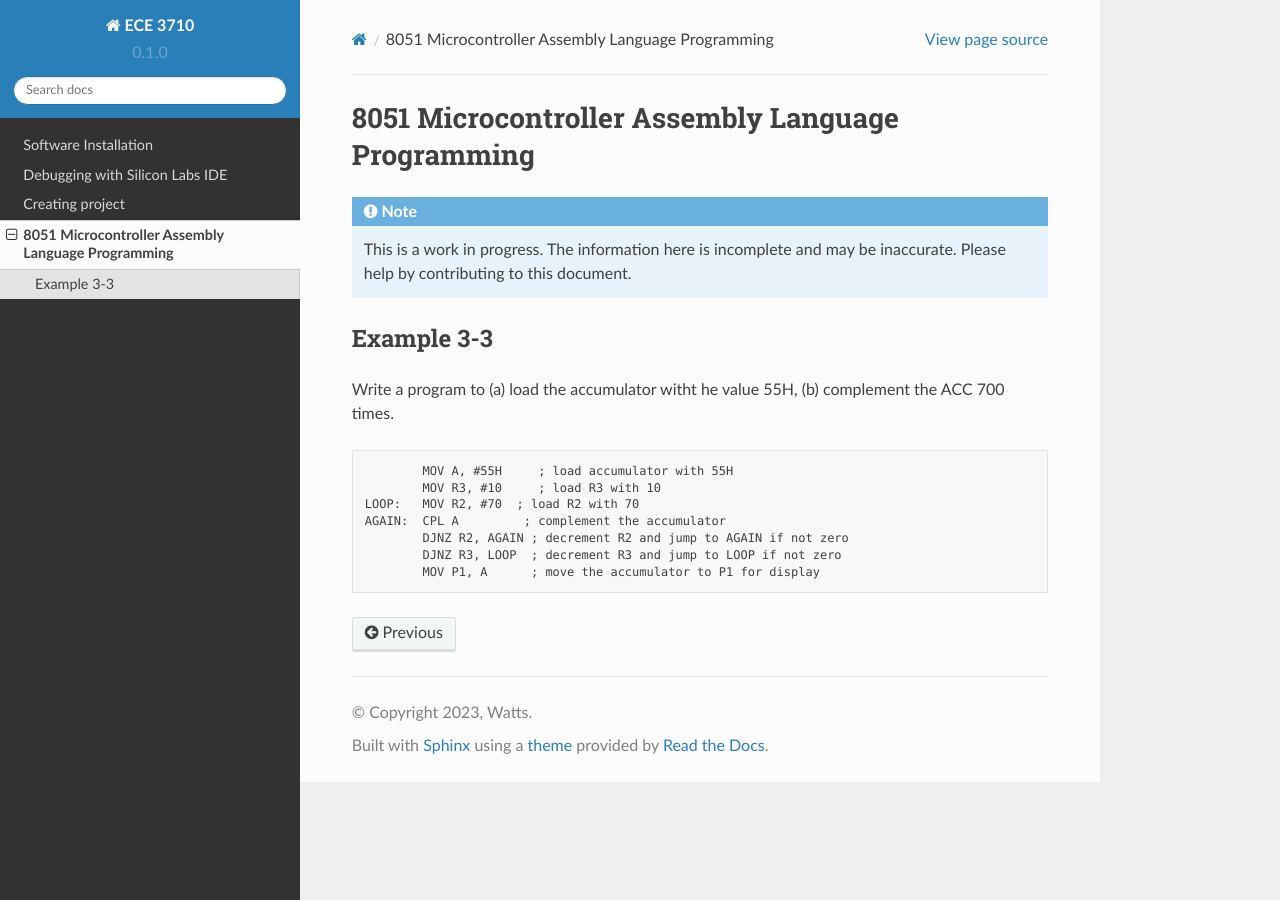
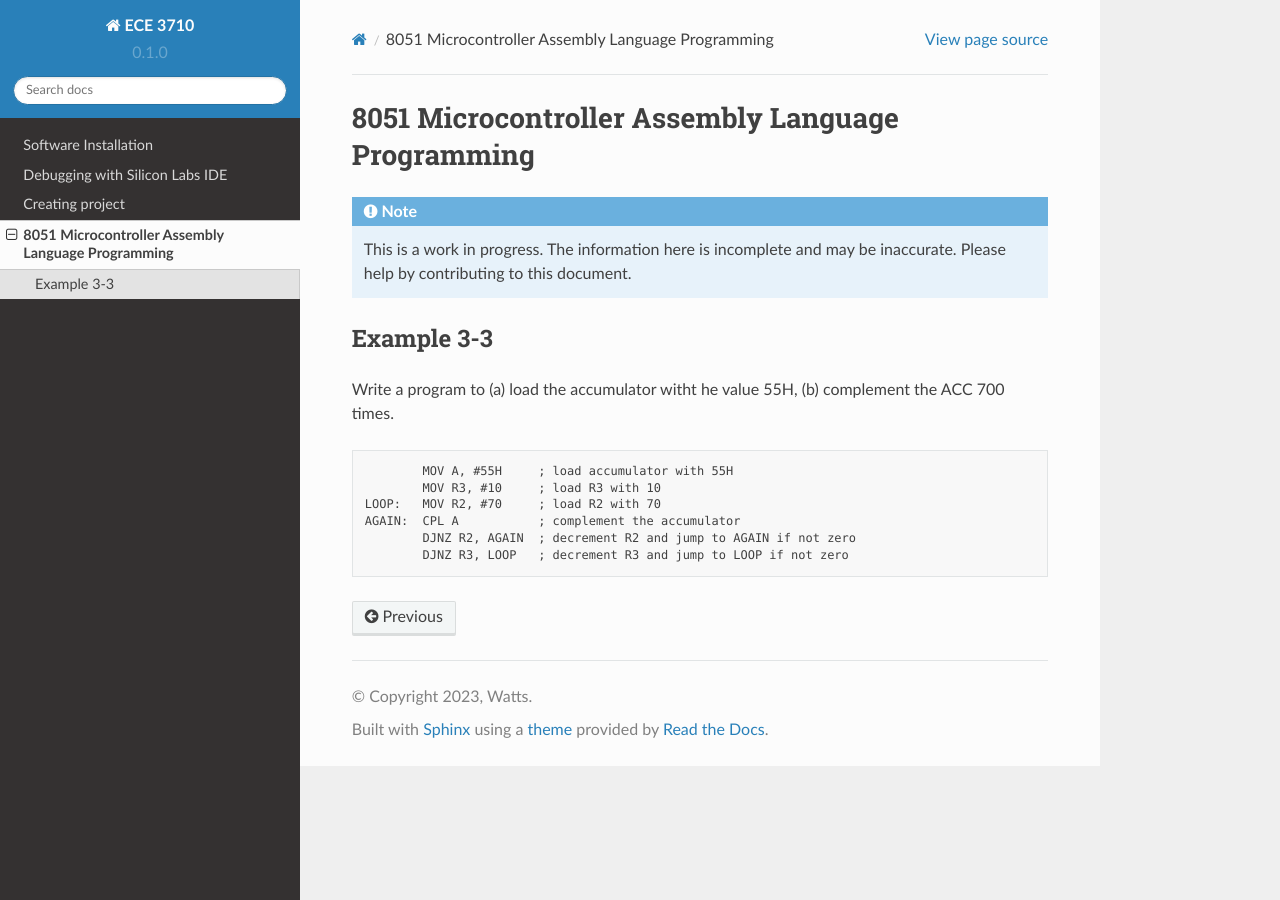
Before and after one commit to wattsjake/ece3710-notes, a Sphinx documentation site: the page built from docs/source/assembly.rst, in a window 1280 px wide. Built offline with Sphinx 7.4.7 and the Read the Docs theme 2.0.0, drawn with Linux system fonts in a browser that asks for light colours.

```diff
--- a/docs/source/assembly.rst
+++ b/docs/source/assembly.rst
@@ -15,8 +15,7 @@ Write a program to (a) load the accumulator witht he value 55H, (b) complement t
 
             MOV A, #55H     ; load accumulator with 55H
             MOV R3, #10     ; load R3 with 10
-    LOOP:   MOV R2, #70  ; load R2 with 70
-    AGAIN:  CPL A         ; complement the accumulator
-            DJNZ R2, AGAIN ; decrement R2 and jump to AGAIN if not zero
-            DJNZ R3, LOOP  ; decrement R3 and jump to LOOP if not zero
-            MOV P1, A      ; move the accumulator to P1 for display
+    LOOP:   MOV R2, #70     ; load R2 with 70
+    AGAIN:  CPL A           ; complement the accumulator
+            DJNZ R2, AGAIN  ; decrement R2 and jump to AGAIN if not zero
+            DJNZ R3, LOOP   ; decrement R3 and jump to LOOP if not zero
```
Also changed, not shown: docs/source/example_rst.rst (added, +27 -0 lines).
